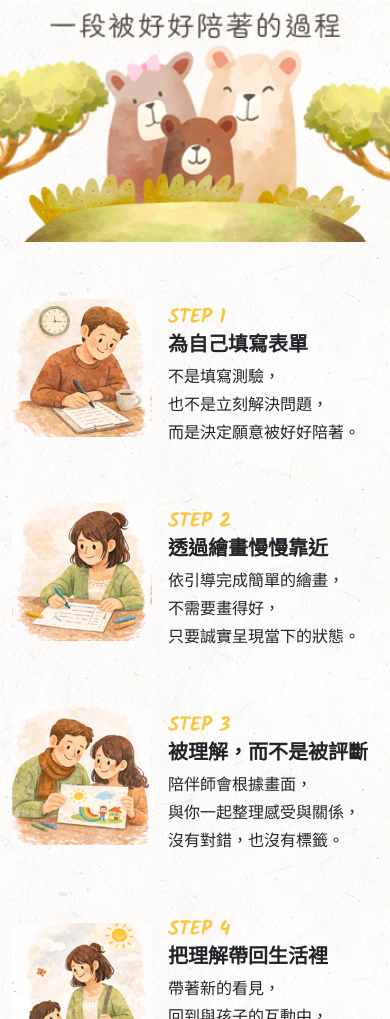
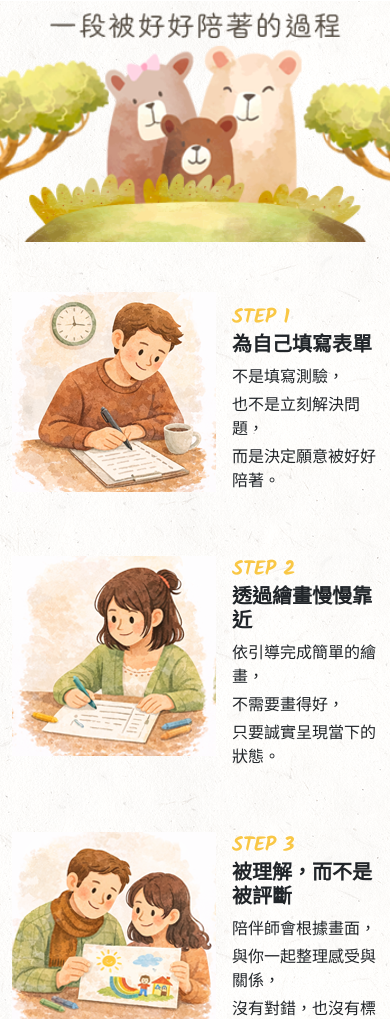
Before and after one commit to aitong0113/WithYou, a website: page service.html in a window 390 px wide. Shown: the part 81-1100 px from the top of the page. Drawn offline with nearby package versions, Linux system fonts and the light colour scheme; files that its build step writes are made by us from their sources.

Commit message:
fix:img size

```diff
--- a/service.html
+++ b/service.html
@@ -75,7 +75,7 @@
 
                 <!-- STEP 1 -->
                 <li class="col d-flex d-lg-block">
-                    <img src="./images/step01.png" alt="step1" class="w-px-100 object-fit-contain w-lg-100">
+                    <img src="./images/step01.png" alt="step1" class="object-fit-contain w-lg-100">
                     <div class="pt-3 ps-3">
                         <h3 class="text-primary fs-5 fw-bold mb-1">STEP 1</h3>
                         <h5 class="fw-bold">為自己填寫表單</h5>
@@ -87,7 +87,7 @@
 
                 <!-- STEP 2 -->
                 <li class="col d-flex d-lg-block">
-                    <img src="./images/step02.png" alt="step2" class="w-px-100 object-fit-contain w-lg-100">
+                    <img src="./images/step02.png" alt="step2" class="object-fit-contain w-lg-100">
                     <div class="pt-3 ps-3">
                         <h3 class="text-primary fs-5 fw-bold mb-1">STEP 2</h3>
                         <h5 class="fw-bold">透過繪畫慢慢靠近</h5>
@@ -99,7 +99,7 @@
 
                 <!-- STEP 3 -->
                 <li class="col d-flex d-lg-block">
-                    <img src="./images/step03.png" alt="step3" class="w-px-100 object-fit-contain w-lg-100">
+                    <img src="./images/step03.png" alt="step3" class="object-fit-contain w-lg-100">
                     <div class="pt-3 ps-3">
                         <h3 class="text-primary fs-5 fw-bold mb-1">STEP 3</h3>
                         <h5 class="fw-bold">被理解，而不是被評斷</h5>
@@ -111,7 +111,7 @@
 
                 <!-- STEP 4 -->
                 <li class="col d-flex d-lg-block">
-                    <img src="./images/step04.png" alt="step4" class="w-px-100 object-fit-contain w-lg-100">
+                    <img src="./images/step04.png" alt="step4" class="object-fit-contain w-lg-100">
                     <div class="pt-3 ps-3">
                         <h3 class="text-primary fs-5 fw-bold mb-1">STEP 4</h3>
                         <h5 class="fw-bold">把理解帶回生活裡</h5>
--- a/stylesheets/components/_service-steps.scss
+++ b/stylesheets/components/_service-steps.scss
@@ -17,7 +17,6 @@
     width: 100%;
   }
   .service-steps li img {
-    width: 140px !important;
     height: auto;
   }
 }
```
